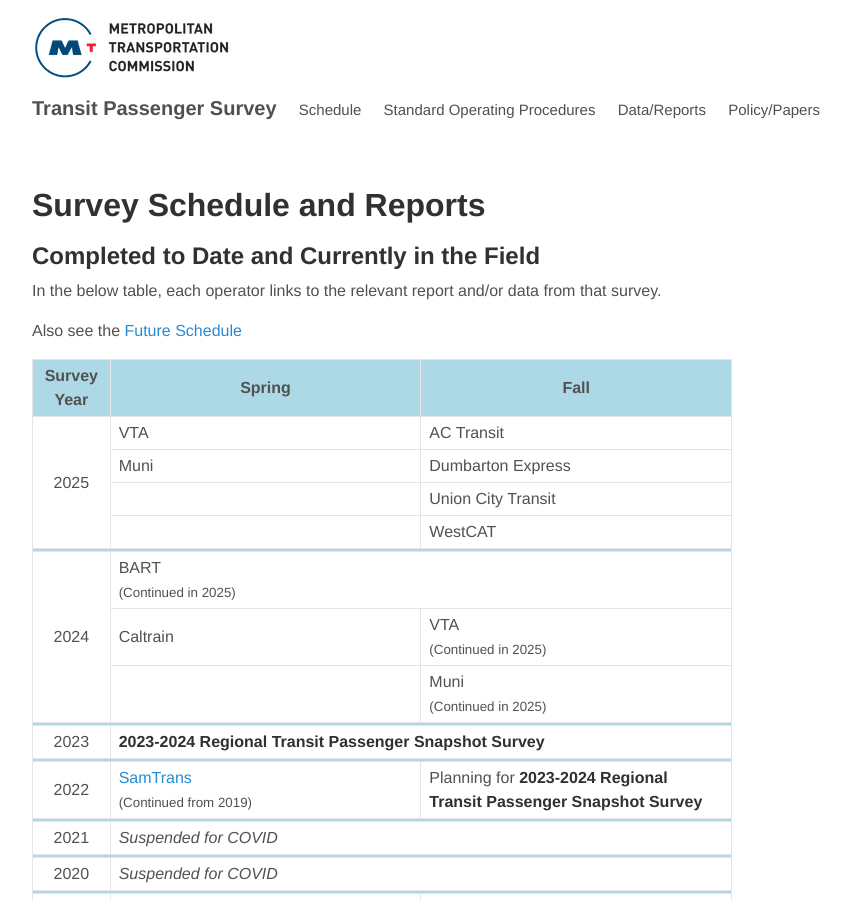
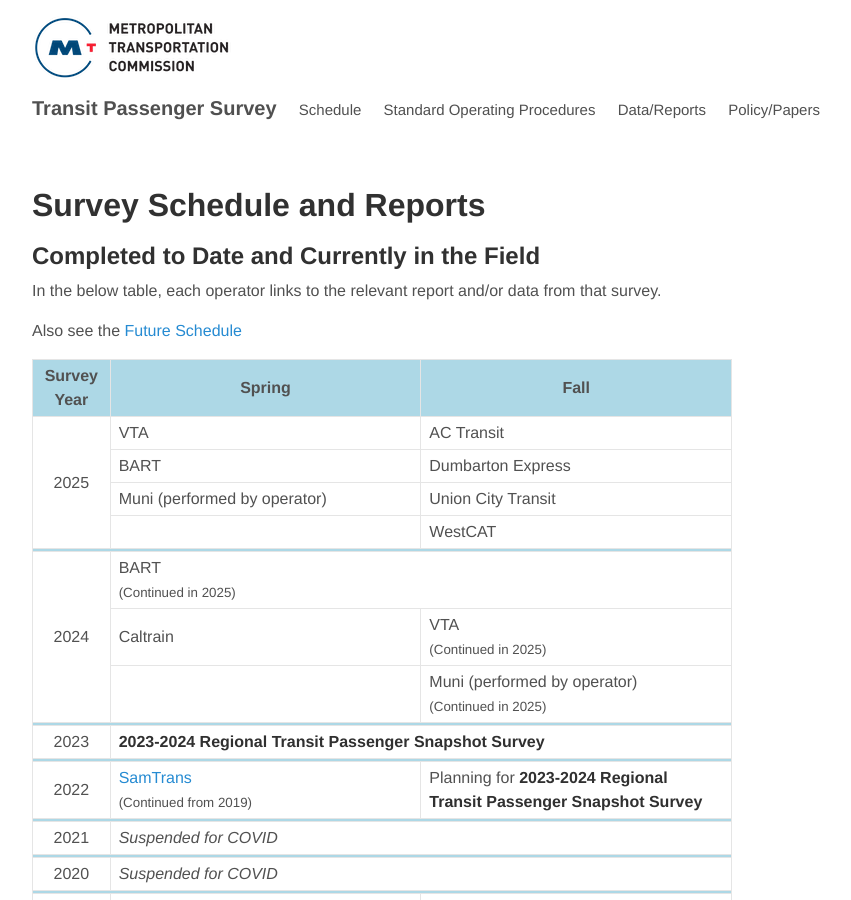
Before and after one commit to BayAreaMetro/transit-passenger-surveys, a Jekyll site: the page built from schedule.md, in a window 1280 px wide and 900 px high. Shown: the whole window, without its empty margins (144-995 px from the left). Built offline with Jekyll 4.4.1, drawn with Linux system fonts in a browser that asks for light colours; nearby versions of some CDN libraries; library files that are not in the unit come from our copies.

Commit message:
More changes to 2025

```diff
--- a/schedule.md
+++ b/schedule.md
@@ -24,11 +24,11 @@
     <td>AC Transit</td>
   </tr>
   <tr>
-    <td>Muni</td>
+    <td>BART</td>
     <td>Dumbarton Express</td>
   </tr>
   <tr>
-    <td></td>
+    <td>Muni (performed by operator)</td>
     <td>Union City Transit</td>
   </tr>
   <tr>
@@ -46,7 +46,7 @@
   </tr>
   <tr>
     <td></td>
-    <td>Muni<br /><small>(Continued in 2025)</small></td>
+    <td>Muni (performed by operator)<br /><small>(Continued in 2025)</small></td>
   </tr>
   <tr><td colspan="3" style="height=0px; background-color:lightblue; padding:1px"></td></tr>
   <tr>
```
